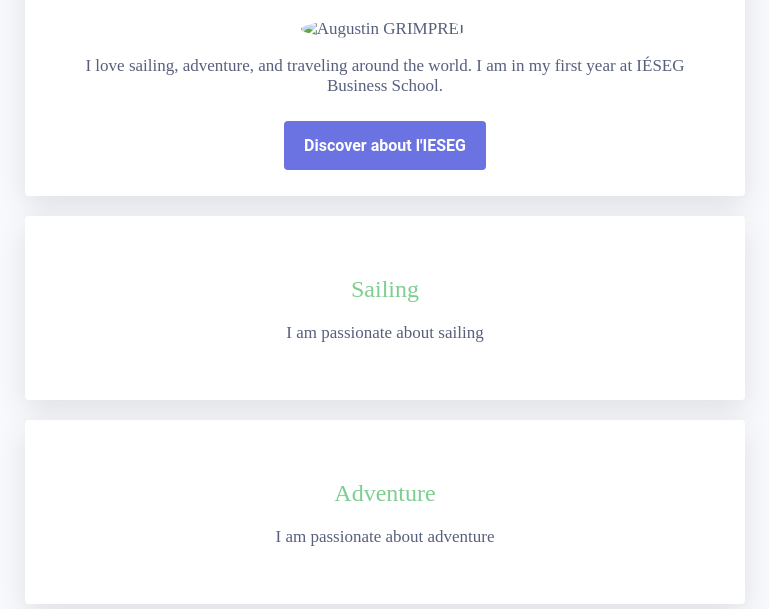
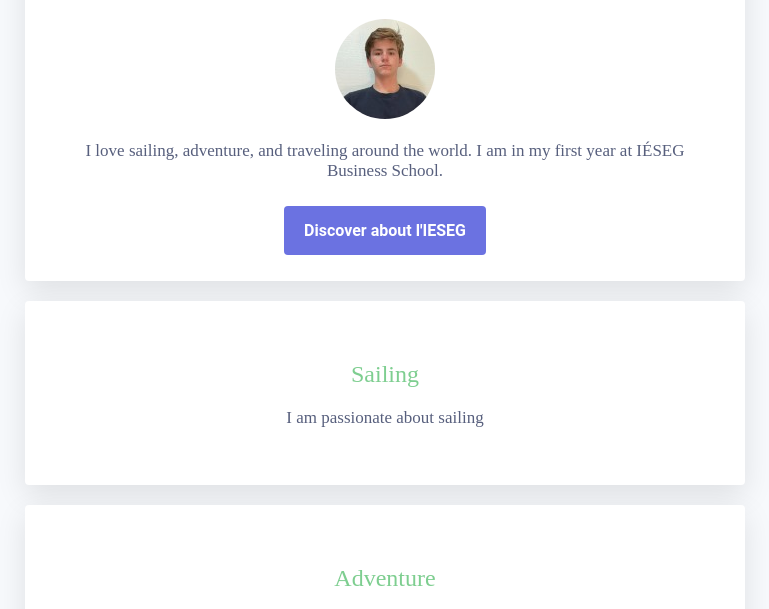
Before and after one commit to augustin-grimprel/my-profile, a plain HTML site: page index.html in a window 1280 px wide. Shown: the part 142-751 px from the top of the page, without its empty margins (255-1024 px from the left). Drawn offline with Linux system fonts and the light colour scheme; a web font is replaced by a local one.

Commit message:
Add files via upload

```diff
--- a/index.html
+++ b/index.html
@@ -20,7 +20,7 @@
 
   <div class="card-white" id="introduction">
 	<h1>Hello, I'm Augustin 😊</h1>
-	<img src="profile.jpeg" class="img-circle" width="100px" alt="Augustin GRIMPREL">
+	<img src="profile-picture.png" class="img-circle" width="100px" alt="Augustin GRIMPREL">
 	<p>I love sailing, adventure, and traveling around the world. I am in my first year at IÉSEG Business School.</p>
 	<a href="https://www.ieseg.fr/?utm_source=google-search&utm_medium=cpc&utm_campaign=brand-fr&utm_term=responsive1&utm_content=fr-pp-homepage&gad_source=1&gclid=CjwKCAjw1NK4BhAwEiwAVUHPUC8uaWcxwohlPV7L6-DIvpvX00iT1D5WHSrxDin5smkKZeoJ-ruJIhoCARYQAvD_BwE" target="_blank" class="btn-blue">Discover about l'IESEG</a>
   </div>
```
